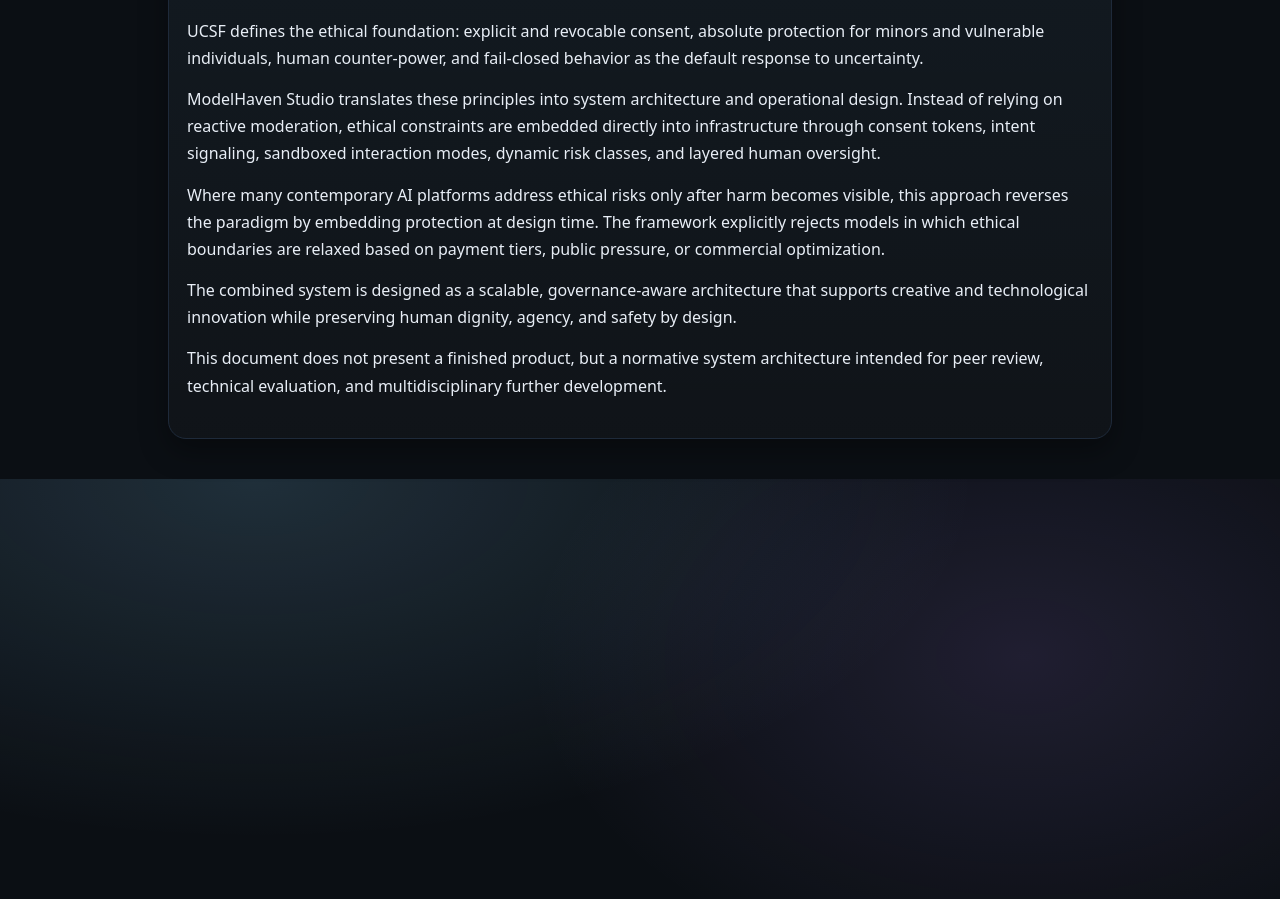
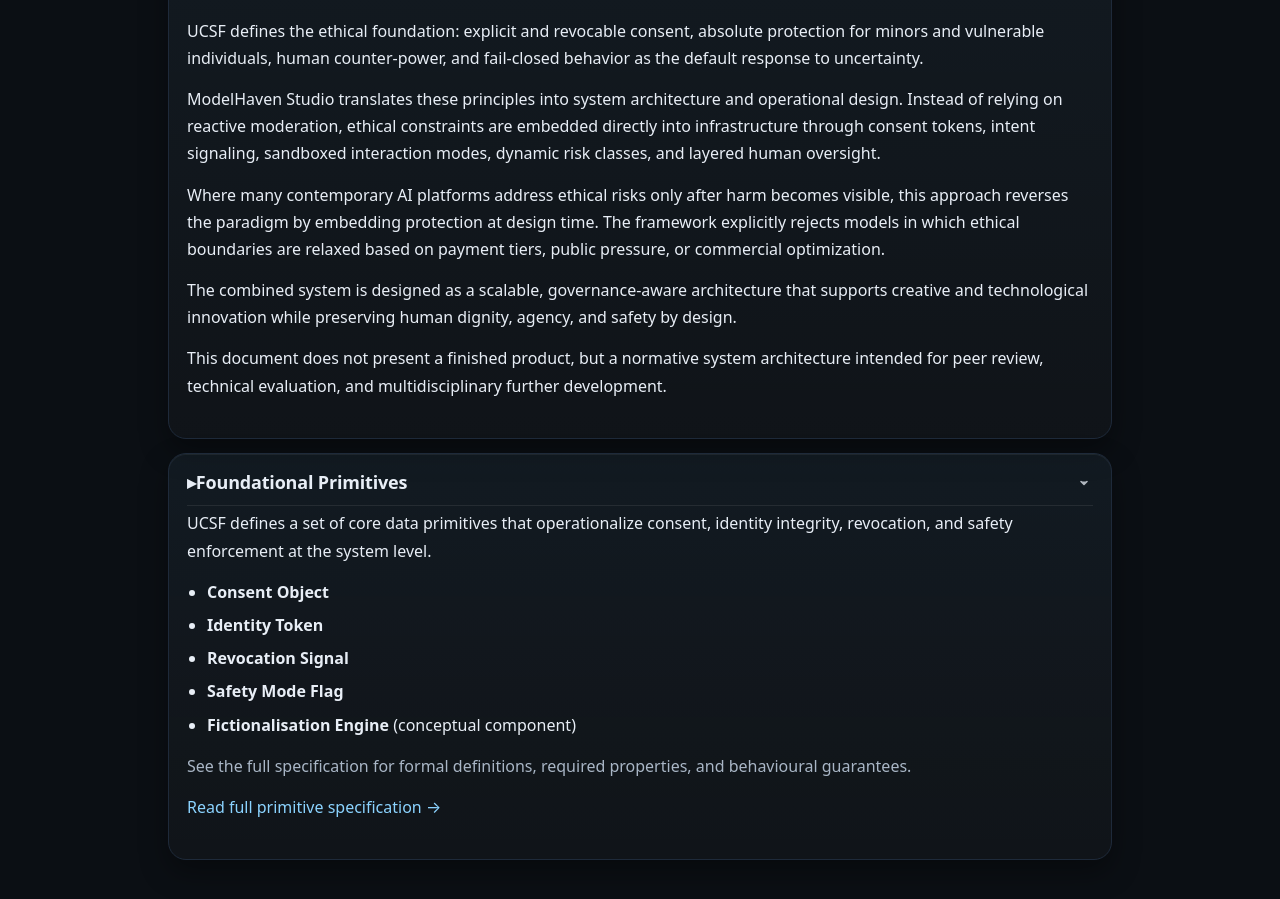
Before and after one commit to MartijnBruzzese/ModelHaven-Studio, a Jekyll site: the page built from index_en.html, in a window 1280 px wide and 900 px high, scrolled down 1295 px. Built offline with Jekyll 4.4.1, drawn with Linux system fonts in a browser that asks for light colours.

Commit message:
Update index_en.html

```diff
--- a/index_en.html
+++ b/index_en.html
@@ -170,4 +170,35 @@
     </div>
   </section>
 
+<section class="card collapsible" style="grid-column:1/-1;">
+  <h3 class="collapse-toggle">Foundational Primitives</h3>
+
+  <div class="collapse-content">
+
+    <p>
+      UCSF defines a set of core data primitives that operationalize consent,
+      identity integrity, revocation, and safety enforcement at the system level.
+    </p>
+
+    <ul>
+      <li><strong>Consent Object</strong></li>
+      <li><strong>Identity Token</strong></li>
+      <li><strong>Revocation Signal</strong></li>
+      <li><strong>Safety Mode Flag</strong></li>
+      <li><strong>Fictionalisation Engine</strong> (conceptual component)</li>
+    </ul>
+
+    <p class="muted">
+      See the full specification for formal definitions, required properties,
+      and behavioural guarantees.
+    </p>
+
+    <p>
+      <a href="ucsf_primitives.html">Read full primitive specification →</a>
+    </p>
+
+  </div>
+</section>
+
+
 </div>
```
